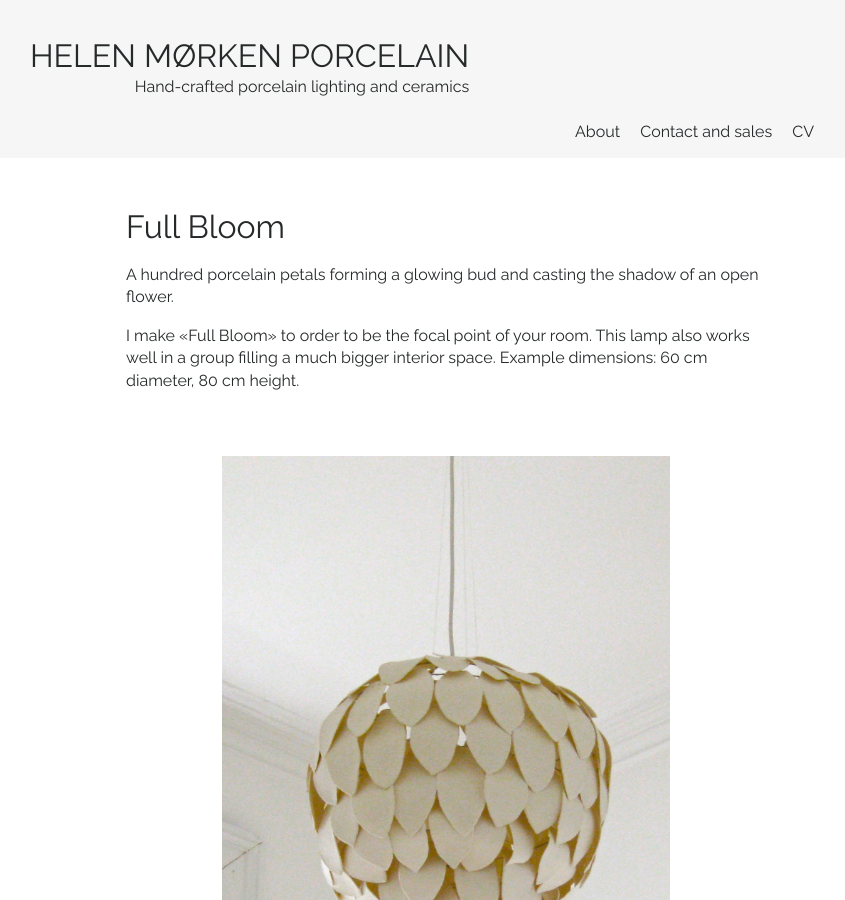
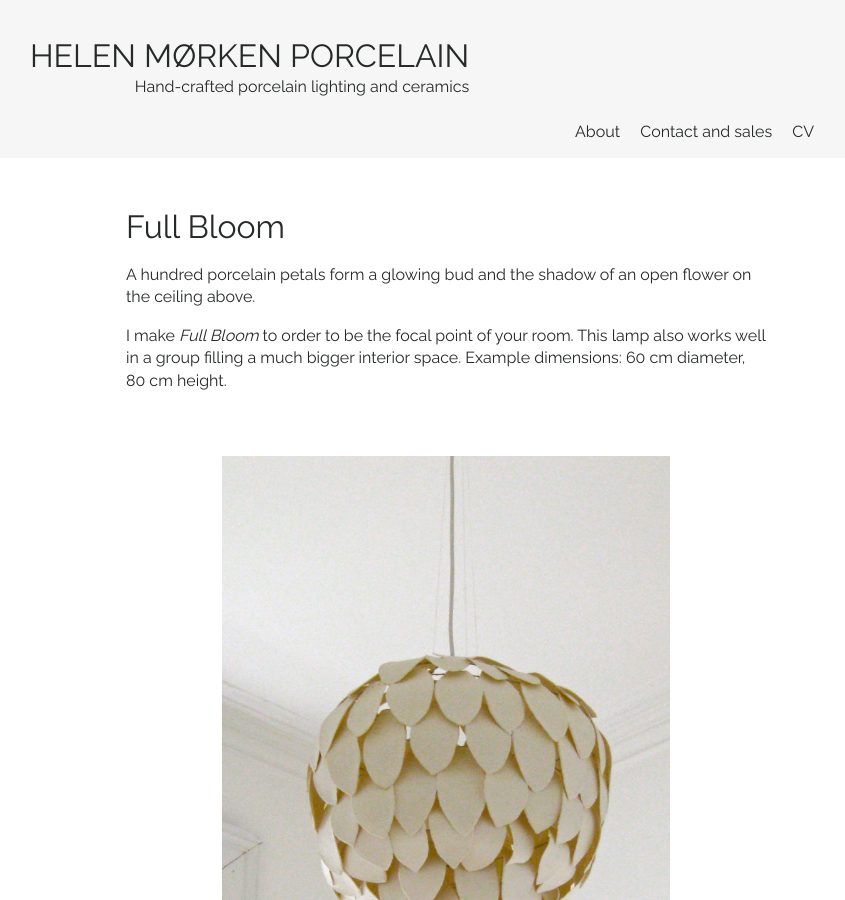
Before and after one commit to rebekkjm/helenmorkenno, a Jekyll site: the page built from _products/full-bloom.md, in a window 1280 px wide and 900 px high. Shown: the whole window, without its empty margins (194-1039 px from the left). Built offline with Jekyll 4.4.1, drawn with Linux system fonts in a browser that asks for light colours.

Commit message:
Update full-bloom.md

```diff
--- a/_products/full-bloom.md
+++ b/_products/full-bloom.md
@@ -5,9 +5,9 @@ order: 2
 image: "Full_bloom1.jpg"
 ---
 
-A hundred porcelain petals forming a glowing bud and casting the shadow of an open flower.
+A hundred porcelain petals form a glowing bud and the shadow of an open flower on the ceiling above.
 
-I make «Full Bloom» to order to be the focal point of your room. This lamp also works well in a group filling a much bigger interior space. Example dimensions: 60 cm diameter, 80 cm height.
+I make *Full Bloom* to order to be the focal point of your room. This lamp also works well in a group filling a much bigger interior space. Example dimensions: 60 cm diameter, 80 cm height.
 
 ![Large chandelier composed of porcelain petals]({{ site.github.url }}/img/Full_bloom1.jpg)
 
```
